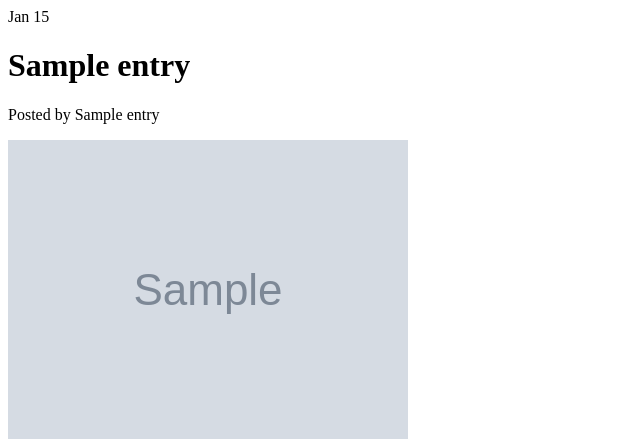
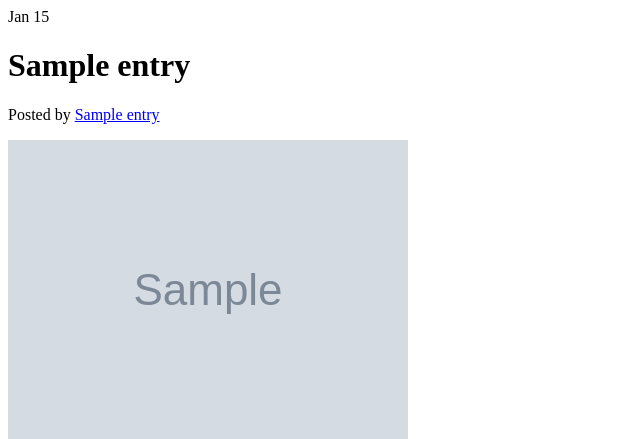
Before and after one commit to laurafeier/django-cms-blogger, a Django app: template cms_blogger/templates/cms_blogger/entry_top.html in a window 1280 px wide. Shown: the top 439 px of the page, without its empty margins (0-640 px from the left). Run offline with Django 3.2, Linux system fonts and the light colour scheme; the template is opened without the code that fills it: most values are stand-ins (such as "Sample title", 1, 10 or a date in 2020); grey boxes marked "Sample" are stand-in pictures.

Commit message:
LUN-1507 : Add blog post styles

```diff
--- a/cms_blogger/settings.py
+++ b/cms_blogger/settings.py
@@ -1,6 +1,6 @@
 from django.conf import settings
 
 POSTS_ON_LANDING_PAGE = getattr(
-    settings, 'BLOGGER_POSTS_ON_LANDING_PAGE', 25)
+    settings, 'BLOGGER_POSTS_ON_LANDING_PAGE', 2)
 ALLOWED_SITES_FOR_USER = getattr(
     settings, 'BLOGGER_ALLOWED_SITES_FOR_USER', None)
--- a/cms_blogger/static/cms_blogger/sass/blogger.scss
+++ b/cms_blogger/static/cms_blogger/sass/blogger.scss
@@ -3,3 +3,4 @@
 @import "compass/css3";
 @import "imports/_blog-header";
 @import "imports/_blog-entry";
+@import "imports/_entry-footer";
--- a/cms_blogger/static/cms_blogger/sass/imports/_blog-entry.scss
+++ b/cms_blogger/static/cms_blogger/sass/imports/_blog-entry.scss
@@ -11,12 +11,16 @@
             & > .left-col{
                 display: table-cell;
                 width: 50px;
-                padding-right:20px;
+                padding-right:15px;
                 padding-bottom:30px;
                 text-align: center;
                 vertical-align: top;
                 .date{
-                    padding: 10px 15px;
+                    vertical-align: middle;
+                    text-align: center;
+                    width:55px;
+                    height:50px;
+                    padding-top: 5px;
                     background: $entry-date-bg-color;
                     color: $entry-date-color;
                     .month{
@@ -32,14 +36,12 @@
                 display: table-cell;
                 width: 100%;
                 text-align: left;
-                white-space: nowrap;
                 padding-bottom:30px;
                 @if $container == "blog-entry"{
                     @include entry-border();
                 }
                 .left-col{
-                    display: inline-block;
-                    width: 50%;
+                    display: table-cell;
                     text-align: left;
                     padding-right: 2%;
                     white-space: normal;
@@ -47,7 +49,7 @@
                 }
                 .right-col{
                     text-align: left;
-                    display: inline-block;
+                    display: table-cell;
                     width: 48%;
                     white-space: normal;
                     vertical-align: top;
@@ -57,6 +59,17 @@
                     }
                 }
 
+            }
+
+            @if $container == "blog-post"{
+                & > .text-plugin{
+                    border:none !important;
+                    padding:0;
+                    margin-left:$left-col-width;
+                    .filer_image_container[style*="float: left"]{
+                        margin-left: -$left-col-width !important;
+                    }
+                }
             }
 
             .entry-read-more{
@@ -84,8 +97,6 @@
                 margin:20px auto 0 auto;
                 width: 25px;
             }
-
-
         }
     }
 }
--- /dev/null
+++ b/cms_blogger/static/cms_blogger/sass/imports/_entry-footer.scss
@@ -0,0 +1,64 @@
+@import "imports/_globals.scss";
+
+@mixin entryFooter($ns){
+    #{$ns}{
+        .entry-footer{
+            border-top:1px solid $entry-footer-border-color;
+            border-bottom:1px solid $entry-footer-border-color;
+            padding: 0 15px;
+            margin-bottom: 20px;
+            .pull-left,
+            .pull-right{
+                padding:20px 0px 40px 0px;
+                display: table-cell;
+                float: none;
+                text-decoration: none;
+            }
+            .pull-left{
+                border-right:1px solid $entry-footer-border-color;
+                padding-right: 15px;
+                img{
+                    margin-right:10px;
+                    width: 12px;
+                }
+                .summary,
+                .date{
+                    margin-left:22px;
+                }
+            }
+            .pull-right{
+                text-align: right;
+                padding-left: 15px;
+                img{
+                    margin-left:10px;
+                    width: 12px;
+                }
+                .summary,
+                .date{
+                    margin-right:22px;
+                }
+            }
+
+            .arrow-left,
+            .arrow-right{
+                font-size: 20px;
+                color: $entry-date-color;
+                line-height: 30px;
+                margin-bottom: 5px;
+            }
+
+            .summary{
+                font-size: 14px;
+
+            }
+
+            .date{
+                font-size: 12px;
+                color: $entry-subtitle-color;
+                margin:0;
+            }
+        }
+    }
+}
+
+@include entryFooter($namespace);
--- a/cms_blogger/static/cms_blogger/sass/imports/_globals.scss
+++ b/cms_blogger/static/cms_blogger/sass/imports/_globals.scss
@@ -5,8 +5,11 @@ $entry-date-color: #474747;
 $entry-text-color: #747474;
 $entry-border-color: #ddd;
 $entry-subtitle-color: #999;
+$entry-footer-border-color: #ddd;
 
 $read-more-bg-color: #efefef;
+
+$left-col-width: 70px;
 
 @mixin entry-border(){
     border-bottom:1px dashed $entry-border-color;
--- a/cms_blogger/templates/cms_blogger/entry_top.html
+++ b/cms_blogger/templates/cms_blogger/entry_top.html
@@ -8,21 +8,21 @@
     {% if blog.enable_facebook or blog.enable_twitter or blog.email_account_link %}
     <div class="social">
     {% if blog.enable_facebook %}
-        <a href="#" class="facebook"><img src="" alt="Share on Facebook" /></a>
+        <a href="#" class="facebook social"><img src="{{STATIC_URL}}/cms_blogger/img/facebook.png" alt="Share on Facebook" /></a>
     {% endif %}
     {% if blog.enable_twitter%}
-        <a href="#" class="twitter"><img src="" alt="Share on Twitter" /></a>
+        <a href="#" class="twitter social"><img src="{{STATIC_URL}}/cms_blogger/img/twitter.png" alt="Share on Twitter" /></a>
     {% endif %}
     {% if blog.email_account_link%}
-        <a href="#" class="email"><img src="" alt="Share via Email" /></a>
+        <a href="#" class="email social"><img src="{{STATIC_URL}}/cms_blogger/img/email.png" alt="Share via Email" /></a>
     {% endif %}
     </div>
     {% endif %}
 </div>
 <div class='right-col'>
-    <h1 id='entry-title'>{{entry.title}}</h1>
+    <h1 id='entry-title' class="main_color_text">{{entry.title}}</h1>
     <p class="subtitle">
-        Posted by <span class="author">{{entry.author_display_name}}</span>
+        Posted by <a href="#" class="author">{{entry.author_display_name}}</a>
     </p>
     {% if entry.thumbnail_image %}
     <div class="entry-image"><img src='{{entry.thumbnail_image.url}}' /></div>
```
Also changed, not shown: cms_blogger/static/cms_blogger/css/blogger.css (+112 -34 lines), cms_blogger/templates/cms_blogger/entry_bottom.html (+6 -6 lines), cms_blogger/static/cms_blogger/img/arrow-left.png (added), cms_blogger/static/cms_blogger/img/arrow-right.png (added).
